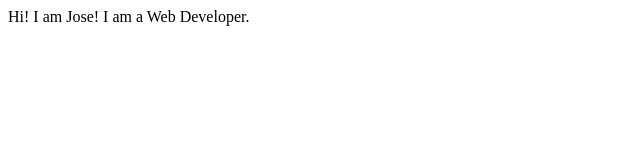
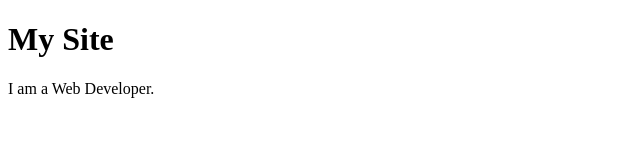
Before and after one commit to jriveragd/student-name-site, a plain HTML site: page index.html in a window 1280 px wide. Shown: the whole page, without its empty margins (0-640 px from the left). Drawn offline with Linux system fonts and the light colour scheme.

Commit message:
update index.html

```diff
--- a/index.html
+++ b/index.html
@@ -6,7 +6,7 @@
     <title>studentsite</title>
 </head>
 <body>
-   Hi! I am Jose!
-   I am a Web Developer.
+  <h1>My Site</h1>
+   <p>I am a Web Developer.</p>
 </body>
 </html>
```
